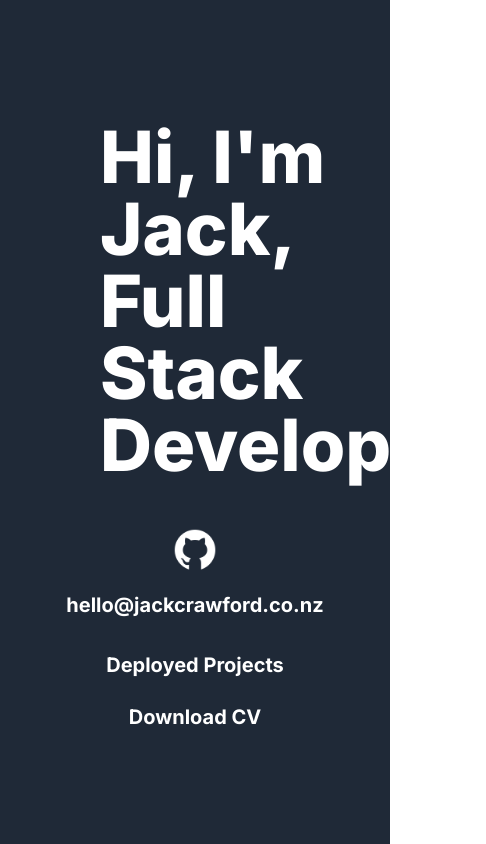
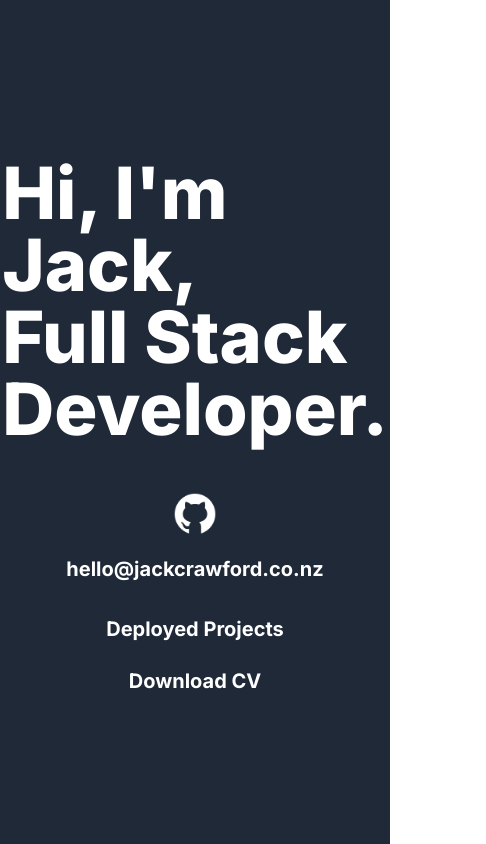
Before and after one commit to jack-crawford-1/Landing-Site-Nextjs, a Next.js app: page / in a window 390 px wide. Shown: the whole page, 486 px wide, since content can reach past the window. Built offline with nearby package versions, Linux system fonts and the light colour scheme.

Commit message:
responsivness

```diff
--- a/src/app/page.tsx
+++ b/src/app/page.tsx
@@ -7,9 +7,9 @@ import './globals.css'
 function Home() {
   return (
     <main
-      className={`flex min-h-screen flex-col items-center justify-center p-10 bg-gray-800 text-white `}
+      className={`flex min-h-screen flex-col items-center justify-center p-10 bg-gray-800 text-white w-screen overflow-hidden`}
     >
-      <div className="w-full max-w-4xl items-center justify-between text-7xl md:text-8xl lg:flex font-extrabold pl-10">
+      <div className="max-w-5xl items-center justify-between text-7xl pl-10 md:text-8xl lg:flex font-extrabold pr-10">
         <HeroText />
       </div>
       <div className=" w-full max-w-5xl items-center md:ml-10 md:pl-10 font-bold">
```
